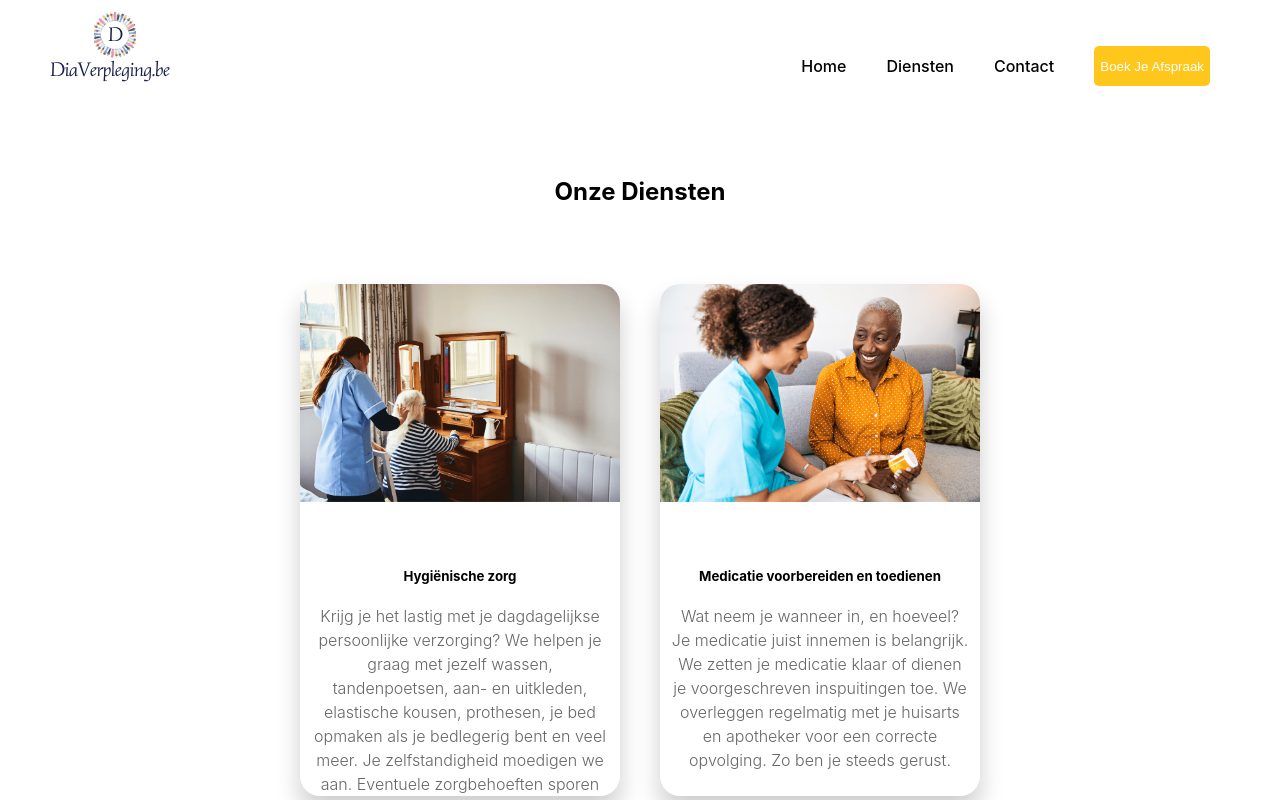
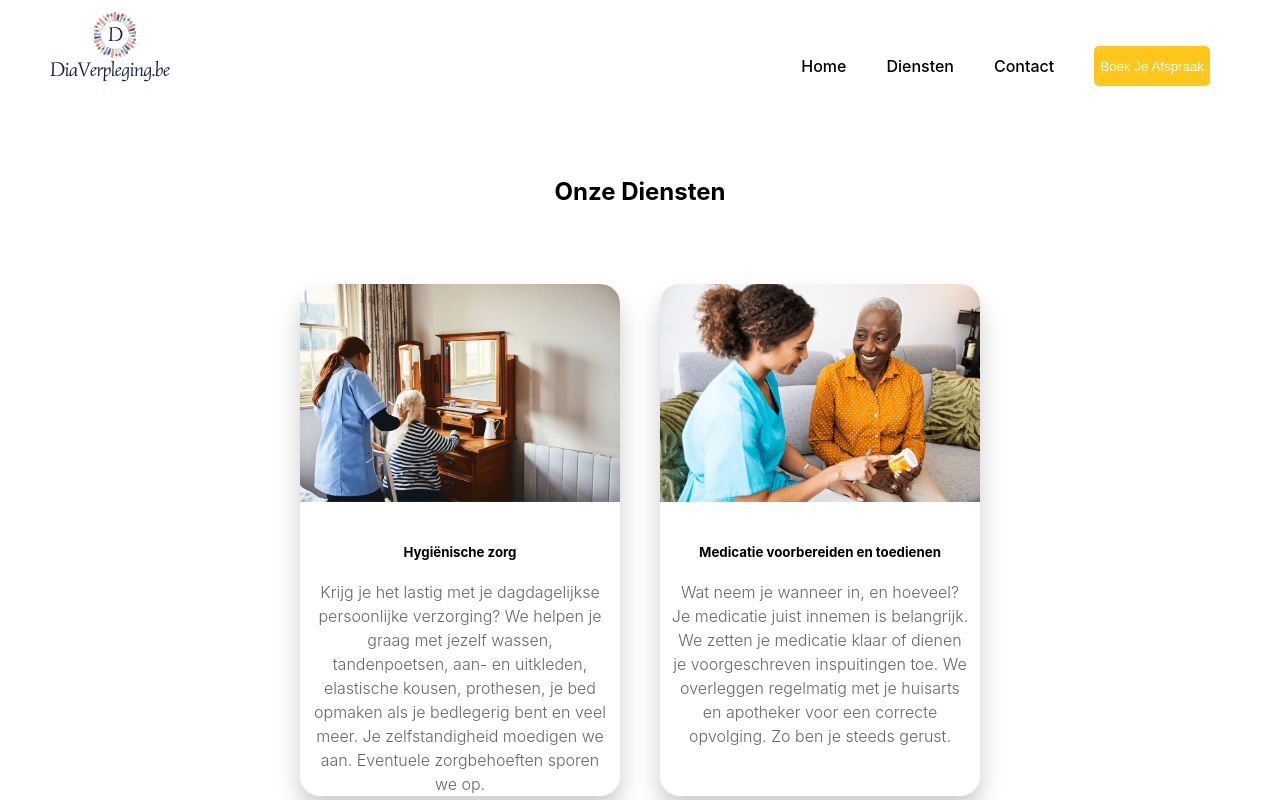
Before and after one commit to manziEric/diaverpleging, a Next.js app: page /diensten in a window 1280 px wide. Shown: the top 800 px of the page. Built offline with nearby package versions, Linux system fonts and the light colour scheme.

Commit message:
update: tekst height in cards & banner image

```diff
--- a/styles/card.module.css
+++ b/styles/card.module.css
@@ -97,6 +97,7 @@
 .content h6 {
   margin: 0;
   margin-top: 1rem;
+  margin-bottom: -1rem;
   padding: 0;
 }
 
--- a/styles/serviceCard.module.css
+++ b/styles/serviceCard.module.css
@@ -28,11 +28,9 @@
 
 .cardCircle img {
   margin-top: 0 !important;
-  /* min-height: 60% !important; */
 }
 
 .cardContainer .card .content {
-  /* padding: 20px; */
   text-align: center;
 }
 
@@ -53,12 +51,10 @@
 
 .content h5 {
   margin: 0;
-  margin-top: 1rem;
   padding: 0;
 }
 
 .content {
-  margin-top: 1.5rem;
   padding-left: 10px;
   padding-right: 10px;
 }
```
Also changed, not shown: assets/Decore.svg.
